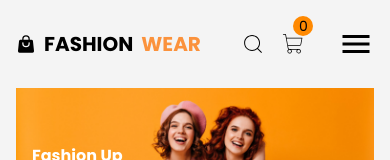
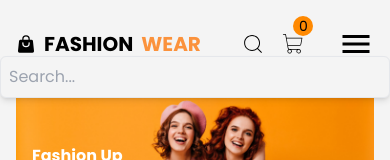
Before and after one commit to jenisha987/E-commerce-Website, a React (Vite) app in the folder e-commerce/: page / in a window 390 px wide. Both pictures are taken after a click on the element 253 px from the left and 44 px from the top of the page. Shown: the top 160 px of the page. Built offline with nearby package versions, Linux system fonts and the light colour scheme.

Commit message:
filtered as per search

```diff
--- a/e-commerce/src/components/Navbar.jsx
+++ b/e-commerce/src/components/Navbar.jsx
@@ -6,11 +6,14 @@ import { PiShoppingCartThin } from "react-icons/pi";
 import { MdMenu } from "react-icons/md";
 import ResponsiveMenu from './ResponsiveMenu';
 import { navlinks } from "../assets/assets";
+import { useDispatch } from 'react-redux';
+import { setSearch } from '../redux/slices/SearchSlice';
 
 export default function Navbar({ activeCart, setActiveCart }) {
 
     const [ open, setOpen ] = useState(false);
     const [ activeLink, setActiveLink ] = useState("");
+    const [ searchOpen, setSearchOpen ] = useState(false);
 
     const cartItems = useSelector(state => state.cart.cart);
     const cartCount = cartItems.reduce((total, item) => total + item.qty, 0);
@@ -18,6 +21,12 @@ export default function Navbar({ activeCart, setActiveCart }) {
     const handleClick = (title) => {
         setActiveLink(title);
     }
+
+    const handleSearchToogle = () => {
+        setSearchOpen(!searchOpen);
+    }
+
+    const dispatch = useDispatch();
 
     return (
         <>
@@ -43,9 +52,22 @@ export default function Navbar({ activeCart, setActiveCart }) {
                     </div>
                     {/* Icons Section */}
                     <div className='flex items-center cursor-pointer'>
-                        <div className='text-2xl'>
+                        <div className='text-2xl' onClick={handleSearchToogle}>
                             <CiSearch />
                         </div>
+                        {
+                            searchOpen && (
+                                <input
+                                    type="search"
+                                    name="search"
+                                    id=""
+                                    placeholder="Search..."
+                                    autoComplete='off'
+                                    onChange={(e) => dispatch(setSearch(e.target.value))}
+                                    className="absolute bg-navcolor top-14 left-0 w-full md:w-auto md:left-auto  md:right-52 lg:right-6 border p-2 rounded-md shadow-md transition-all duration-300"
+                                />
+                            )
+                        }
                         <div className='text-2xl p-4'>
                             <PiShoppingCartThin onClick={() => setActiveCart(!activeCart)} className={`${cartCount > 0 && 'animate-bounce delay-500 transition-all'}`} />
                             <div className='absolute flex w-5 h-5 justify-center items-center text-sm rounded-full bg-primary -mt-10 ml-3'>
--- a/e-commerce/src/components/ProductList.jsx
+++ b/e-commerce/src/components/ProductList.jsx
@@ -8,6 +8,7 @@ export default function ProductList() {
 
     const handleToast = (title) => toast.success(`Added ${title}`);
     const category = useSelector((state) => state.category.category);
+    const search = useSelector((state) => state.search.search)
 
     return (
         <>
@@ -19,9 +20,10 @@ export default function ProductList() {
                 {
                     products.filter((product) => {
                         if (category === "All") {
-                            return product;
+                            return product.title.toLowerCase().includes(search.toLowerCase());
                         } else {
-                            return category === product.category.name;
+                            return( category === product.category.name &&
+                            product.title.toLowerCase().includes(search.toLowerCase()));
                         }
                     }).map((product) => (
                         <ProductCard
--- /dev/null
+++ b/e-commerce/src/redux/slices/SearchSlice.jsx
@@ -0,0 +1,17 @@
+import { createSlice } from "@reduxjs/toolkit";
+
+const SearchSlice = createSlice({
+    name: "search",
+    initialState: {
+        search: "",
+    },
+    reducers: {
+        setSearch: (state, action) => {
+            state.search = action.payload
+        },
+    },
+});
+
+export const { setSearch } = SearchSlice.actions;
+
+export default SearchSlice.reducer;
--- a/e-commerce/src/redux/store.js
+++ b/e-commerce/src/redux/store.js
@@ -1,10 +1,12 @@
 import { configureStore } from "@reduxjs/toolkit";
 import CartSlice from "./slices/CartSlice";
 import CategorySlice from "./slices/CategorySlice";
+import SearchSlice from "./slices/SearchSlice";
 
 export const store  = configureStore({
     reducer: {
         cart: CartSlice,
         category: CategorySlice,
+        search: SearchSlice,
     }
 });
```
